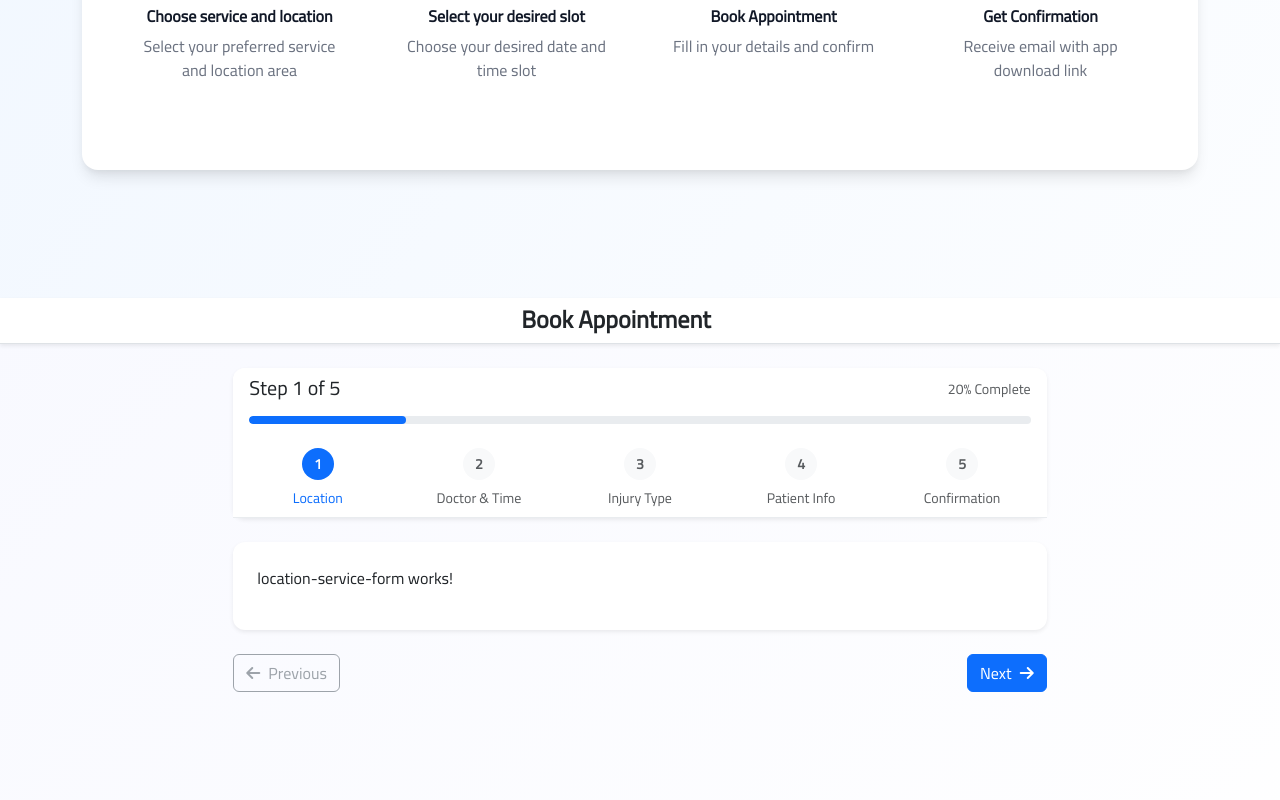
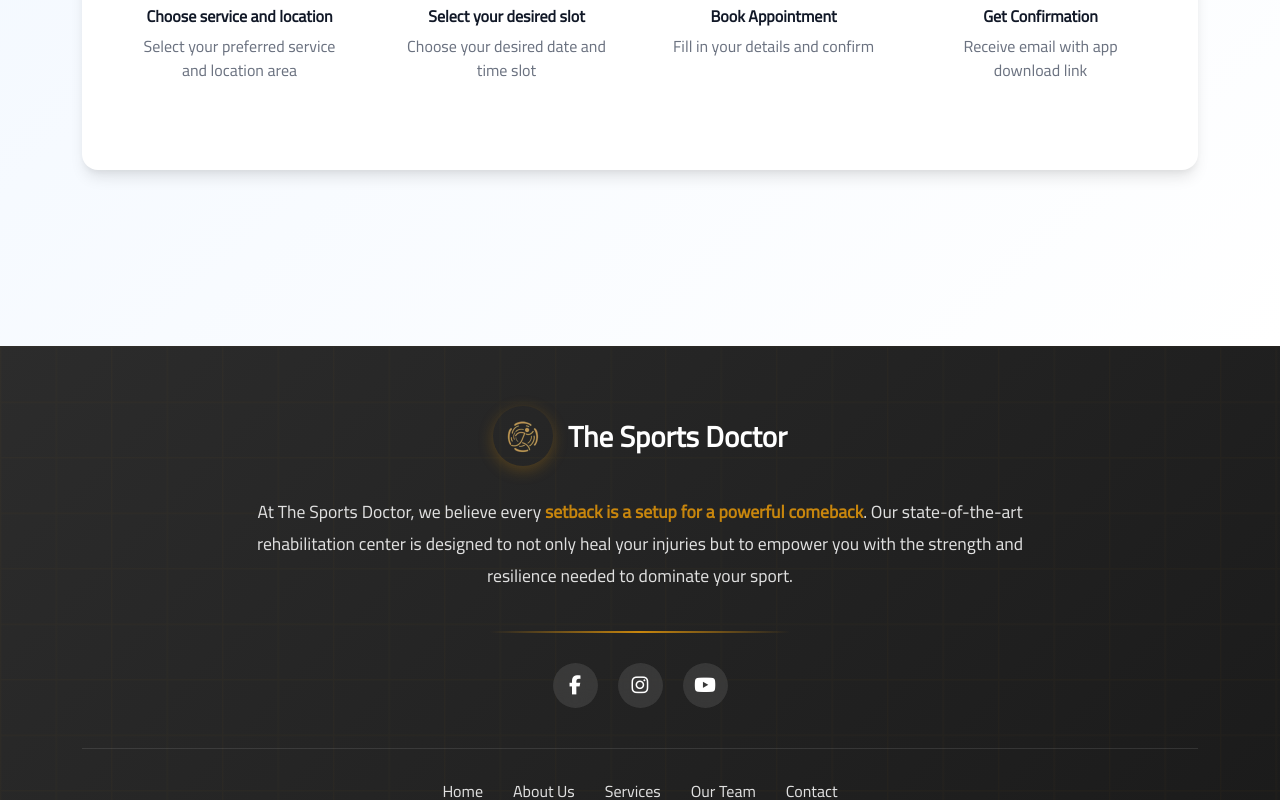
Before and after one commit to TRamadan/medical-website, an Angular app: page /appointment in a window 1280 px wide. Shown: the part 928-1728 px from the top of the page. Built offline with nearby package versions, Linux system fonts and the light colour scheme.

Commit message:
done handle defer case for booking form component

```diff
--- a/src/app/components/home-component/booking/booking-form/booking-form.component.ts
+++ b/src/app/components/home-component/booking/booking-form/booking-form.component.ts
@@ -64,9 +64,8 @@ export class BookingFormComponent implements OnInit {
   ngOnInit() {}
 
   steps: string[] = [
-    'Location',
-    'Doctor & Time',
-    'Injury Type',
+    'Choose location and service',
+    'Pick your time slot',
     'Patient Info',
     'Confirmation',
   ];
--- a/src/app/components/home-component/booking/booking.component.html
+++ b/src/app/components/home-component/booking/booking.component.html
@@ -14,17 +14,18 @@
               </p>
             </div>
           </div>
-          <button type="button" class="btn btn-primary btn-lg booking-btn">
+          <button type="button" class="btn btn-primary btn-lg booking-btn" (click)="startBookingProcess()">
             Book Appointment Now
           </button>
         </div>
       </div>
     </div>
   </div>
-
   <app-booking-features></app-booking-features>
   <app-booking-how-it-works></app-booking-how-it-works>
+  @defer (when showBookingForm){
   <app-booking-form>
   </app-booking-form>
+  }
 
 </section>
```
